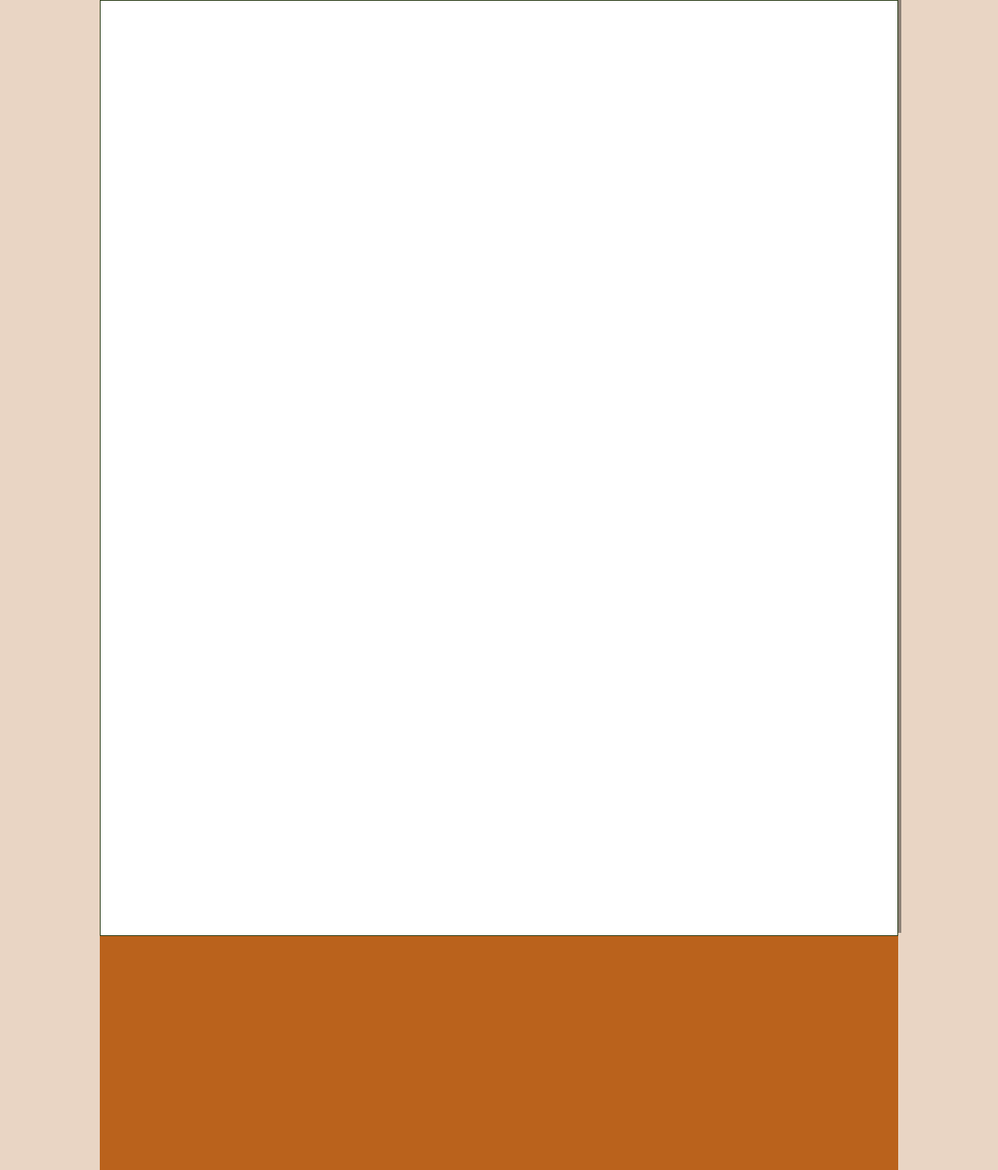
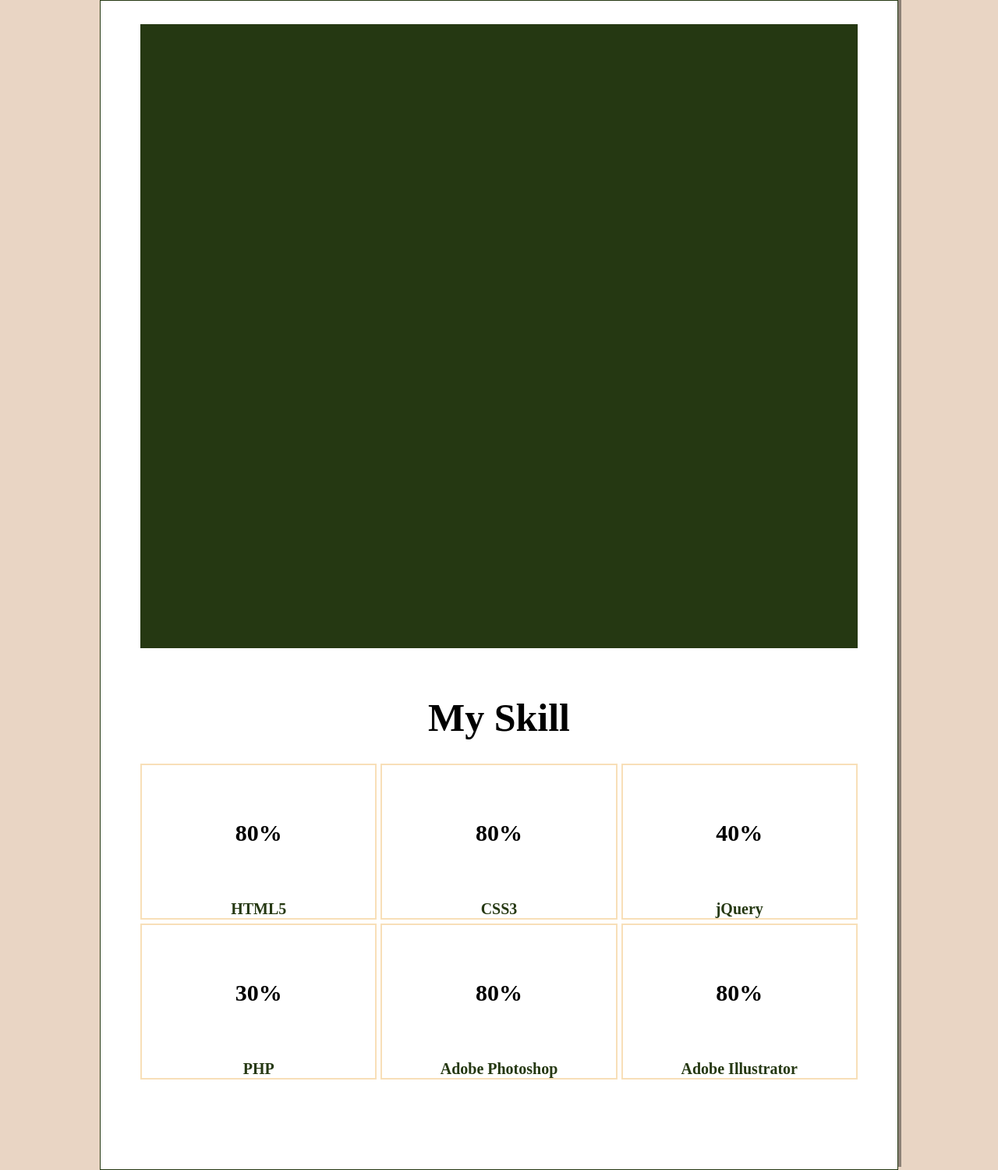
Before and after one commit to middleun/Portfolio, a PHP site: page / in a window 1280 px wide. Shown: the part 80-1580 px from the top of the page at 78% size. Run offline with PHP 8.4, Linux system fonts and the light colour scheme; some libraries are stand-ins or nearby versions.

Commit message:
210310_skill section piechart 1차 완료

```diff
--- a/css/media.css
+++ b/css/media.css
@@ -0,0 +1,12 @@
+@media screen and (max-width:1024px){
+
+    .center{max-width:890px; }
+}
+
+
+@media screen and (max-width:890px){
+
+
+
+
+}
--- a/css/reset.css
+++ b/css/reset.css
@@ -7,5 +7,5 @@ a{text-decoration: none; color:#000;}
 .clear:after{content: ''; display:block;box-sizing: border-box;}
 
 
-.wrap{width:100%; height:100vh; background:#e9d5c4;}
-.center{width:100%; height:auto; max-width:1024px; margin:auto; _position:relative;}
+.wrap{width:100%; height:100vh; background:#e9d5c4; overflow-y: scroll;}
+.center{width:100%; height:auto; max-width:1024px; margin:auto; _position:relative; transition:all 1.2s ;}
--- a/css/style.css
+++ b/css/style.css
@@ -4,8 +4,7 @@
 /********************
  Hidden Navigation style
  *********************/
-#hiddenNav{width:100%; height:100vh; background:#ba621c;top:0; font-size:30px;
-position:fixed; max-width:inherit; }
+#hiddenNav{width:100%; height:100vh; background:#ba621c;top:0; font-size:30px; position:fixed; max-width:inherit; }
 #hiddenNav .hiddenWrap{float:right; height:auto; padding:0 10px;}
 
 #hiddenNav .hiddenWrap .hiddenTopBar{width:50px; height:auto; padding:10px;float:right;margin-top:20px; _position:fixed;
@@ -30,27 +29,56 @@ border-radius: 10px; margin:5px auto; }
 .contentsFront{background:#fff; transform-origin: center 70%;box-shadow: 4px -4px rgba(0, 0, 0, 0.39);transition:all 0.4s linear;
 position:relative; z-index:3; pointer-events: auto;}
 
+.contentsWrap.tilt #header{justify-content: center;}
+.contentsWrap.tilt #header .topBar{display:none;}
+
 
 /******************
  Header Style
  *******************/
 #header{width:100%; position:fixed;  height:80px; display: flex;justify-content: space-between; align-items: center; position:relative;
-padding:0 10px;}
+padding:0 10px; transition:all 0.4s linear;}
 #header .center{height:100%;}
 
 #header .topLogo{width:20%; height:100%;_background: #ba621c; display: flex; justify-content: center; align-items: center;}
 #header .topLogo h1{width:100%; text-align: center; font-family: 'Montserrat'; text-transform: uppercase; }
 
 #header .topBar{width:50px; height:auto; display:flex; flex-wrap: wrap;justify-content: center; align-items: center;
-padding:10px;z-index:10; cursor: pointer;}
+padding:10px;z-index:10; cursor: pointer; }
 #header .topBar span{display:block; width:100%; height:3px; background: #253812; _border:1px solid #253812; _border-radius: 5px;
 margin:5px auto; position:relative;}
 
 
 /* section wrap style */
- .sectionWrap{width:100%; height:1200px;border:1px solid #253812;}
+ .sectionWrap{width:100%; height:1500px;border:1px solid #253812;}
 
  /*****************
  About Section Style
  ******************/
- #aboutSec{width:100%; }
+ #aboutSec{width:100%; height:800px; background:#253812; padding:20px; max-width:90%; margin:30px auto; }
+ #aboutSec .aboutTxt{width:100%; display: flex; justify-content: center; align-items: center; display:none;}
+ #aboutSec .aboutTxt h1{font-size:300px; font-family: 'Noto Sans KR'; transition:transform 1.2s linear;}
+ #aboutSec .aboutTxt h1:hover{transform:translateX(-50%) ;}
+
+
+ /*****************
+ Skill Section Style
+ ******************/
+#skillSec{width:100%;height:auto; padding:30px 0; max-width:90%; margin:auto;}
+#skillSec .skillTit{width:100%; display:flex; justify-content: center;align-items: center;}
+#skillSec .skillTit h3{font-size: 50px; _text-transform: uppercase;font-family: 'Montserrats';}
+#skillSec .skillGrid{width:100%; height:auto;display:grid; grid-template-columns: repeat(3,1fr); grid-template-rows: repeat(2, minmax(200px,auto));
+gap:5px; padding-top:30px;}
+#skillSec .skillGrid .item{border:2px solid #f8dfb8;}
+
+#skillSec .skillGraph{width:100%; height:100%; display:flex; flex-direction: column; position: relative;}
+#skillSec .skillGraph .graphContainer{width:100%; height:100%; display: flex; position:relative}
+#skillSec .skillGraph .graphContainer .graphCircle{width:100%; margin:0 15px;display:flex; flex-direction: column;
+justify-content: center; align-items: center; position:relative;}
+#skillSec .skillGraph .graphContainer .graphCircle p{font-family: 'Montserrats';font-size:30px; font-weight: 700;}
+#skillSec .skillGraph .graphContainer .graphCircle canvas{position:absolute;}
+
+
+
+#skillSec .skillGrid .item .skillTxt{width:100%; height:auto; text-align:center; font-size:20px; font-weight: 600;
+color:#253812;}
--- a/index.html
+++ b/index.html
@@ -66,13 +66,110 @@
 
                <div class="sectionWrap">
                   <section id="aboutSec">
+                     <div class="aboutTxt">
+                        <h1>中</h1>
+                     </div>
+                  </section>
+                  <!-- end of about Section -->
+
+                  <section id="skillSec">
+                     <div class="skillTit">
+                        <h3>My Skill</h3>
+                     </div>
+                     <div class="skillGrid">
+                        <div class="item">
+                           <div class="skillGraph">
+                              <div class="graphContainer">
+                                 <div class="graphCircle easyPieChart" data-percent="80">
+                                    <p>80%</p>
+                                 </div>
+
+                              </div>
+                              <p class="skillTxt">HTML5</p>
+                           </div>
+                        </div>
+                        <!-- end of skill item -->
+                        <div class="item">
+                           <div class="skillGraph">
+                              <div class="graphContainer">
+                                 <div class="graphCircle easyPieChart" data-percent="80">
+                                    <p>80%</p>
+                                 </div>
+
+                              </div>
+                              <p class="skillTxt">CSS3</p>
+                           </div>
+                        </div>
+                        <!-- end of skill item -->
+
+                        <div class="item">
+                           <div class="skillGraph">
+                              <div class="graphContainer">
+                                 <div class="graphCircle easyPieChart" data-percent="40">
+                                    <p>40%</p>
+                                 </div>
+
+                              </div>
+                              <p class="skillTxt">jQuery</p>
+                           </div>
+                        </div>
+                        <!-- end of skill item -->
+
+                        <div class="item">
+                           <div class="skillGraph">
+                              <div class="graphContainer">
+                                 <div class="graphCircle easyPieChart" data-percent="30">
+                                    <p>30%</p>
+                                 </div>
+
+                              </div>
+                              <p class="skillTxt">PHP</p>
+                           </div>
+                        </div>
+                        <!-- end of skill item -->
+
+                        <div class="item">
+                           <div class="skillGraph">
+                              <div class="graphContainer">
+                                 <div class="graphCircle easyPieChart" data-percent="80">
+                                    <p>80%</p>
+                                 </div>
+
+                              </div>
+                              <p class="skillTxt">Adobe Photoshop</p>
+                           </div>
+                        </div>
+                        <!-- end of skill item -->
+
+                        <div class="item">
+                           <div class="skillGraph">
+                              <div class="graphContainer">
+                                 <div class="graphCircle easyPieChart" data-percent="80">
+                                    <p>80%</p>
+                                 </div>
+
+                              </div>
+                              <p class="skillTxt">Adobe Illustrator</p>
+                           </div>
+                        </div>
+                        <!-- end of skill item -->
+
+
+                     </div>
+                     <!-- end of skill grid -->
+
 
                   </section>
-                  <!-- end of about Section -->
+                  <!-- end of Skill Section -->
+
+
+
                </div>
+               <!--end of section wrap-->
 
 
             </div>
+            <!-- end of  front contetns -->
          </div>
          <!-- end of main contents wrap -->
 
@@ -90,6 +187,13 @@
 <!-- jQuery CDN link -->
 <script src="https://ajax.googleapis.com/ajax/libs/jquery/3.5.1/jquery.min.js"></script>
 
+<!-- piechart link -->
+<script src="https://cdnjs.cloudflare.com/ajax/libs/easy-pie-chart/2.1.6/jquery.easypiechart.min.js"></script>
+
 <!-- main jquery link -->
 <script src="../portfolio/js/custom.js"></script>
+
+<!-- piechart jquery link -->
+<script src="../portfolio/js/piechart.js"></script>
+
 </html>
--- a/js/custom.js
+++ b/js/custom.js
@@ -1,5 +1,8 @@
-// page tilt effect
+
+
 $(function(){
+
+    // page tilt effect
     var tiltNav={
         $contents:$('.contentsWrap'),
         $contentsFront:$('.contentsFront'),
--- /dev/null
+++ b/js/piechart.js
@@ -0,0 +1,59 @@
+$(function() {
+
+
+
+
+      let pieSize=120;
+      let winWidth=$(window).width();
+      // 브라우저 resize할 때도 변수 읽어줘야
+      let clear;
+
+      if(winWidth>400){
+        pieSize=120;
+      }else{
+        pieSize=50;
+      }
+
+      // console.log(pieSize);
+
+
+      $('.graphCircle').easyPieChart({
+        scaleColor: false,
+        lineWidth: 15,
+        lineCap: 'round',
+        barColor: '#253812',
+        trackColor: '#25381252' ,
+        size: pieSize,
+        animate: 1200
+      });
+
+      $(window).resize(function(){
+        let winWidth=$(window).width();
+
+        if(winWidth>400){
+          pieSize=120;
+        }else{
+          pieSize=50;
+        }
+
+        // clearTimeout(clear);
+
+        // timeout - 브라우저 과부하때문에
+        clear=setTimeout(function(){
+          $('.graphCircle').removeData('easyPieChart').find('canvas').remove();
+          $('.graphCircle').easyPieChart({
+            scaleColor: false,
+            lineWidth: 20,
+            lineCap: 'round',
+            barColor: '#253812',
+            trackColor: '#25381252' ,
+            size: pieSize,
+            animate: 1
+          });
+
+        }, 150);
+
+      });
+
+
+  });
```
Also changed, not shown: to do.txt (+6 -3 lines).
